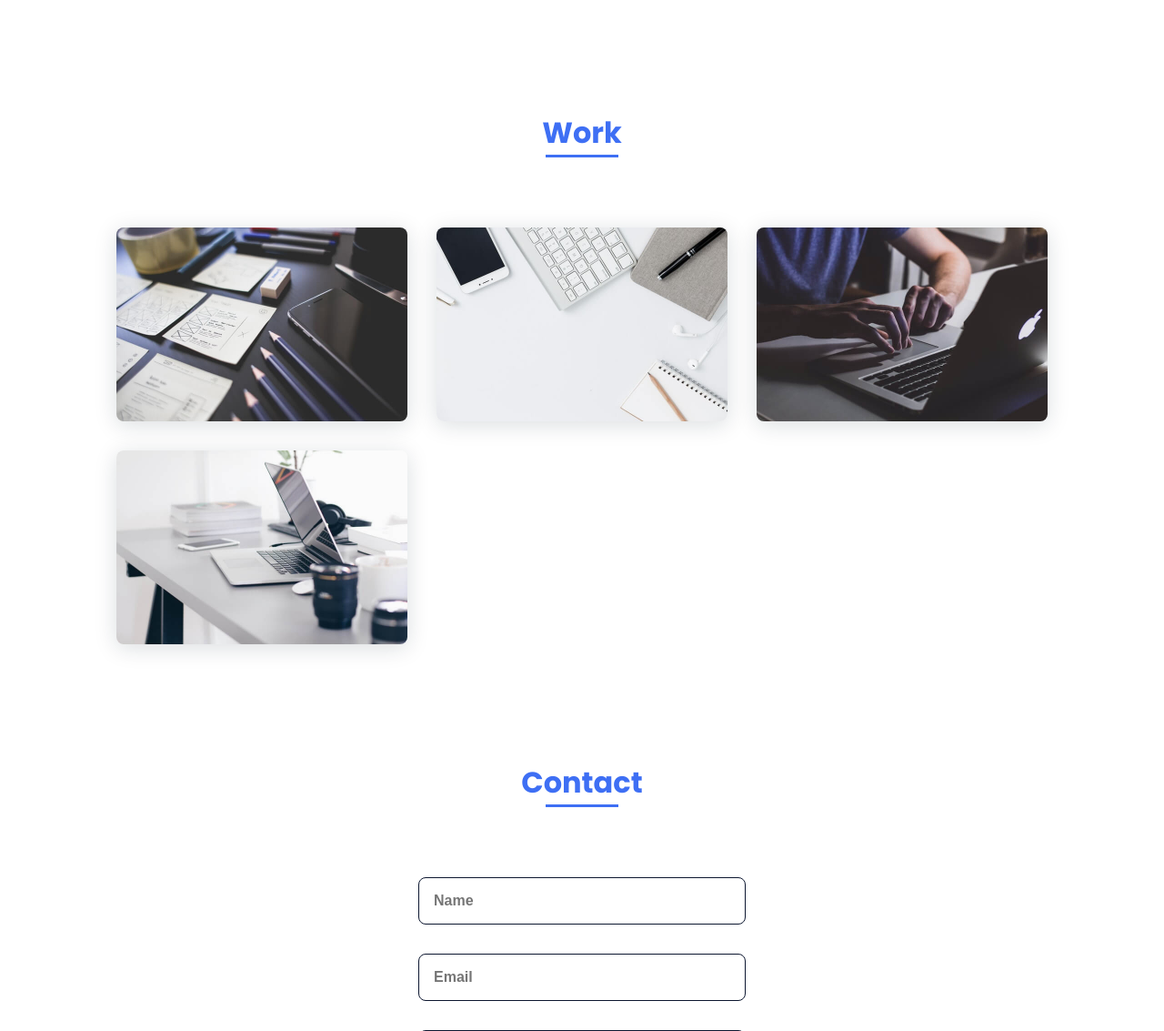
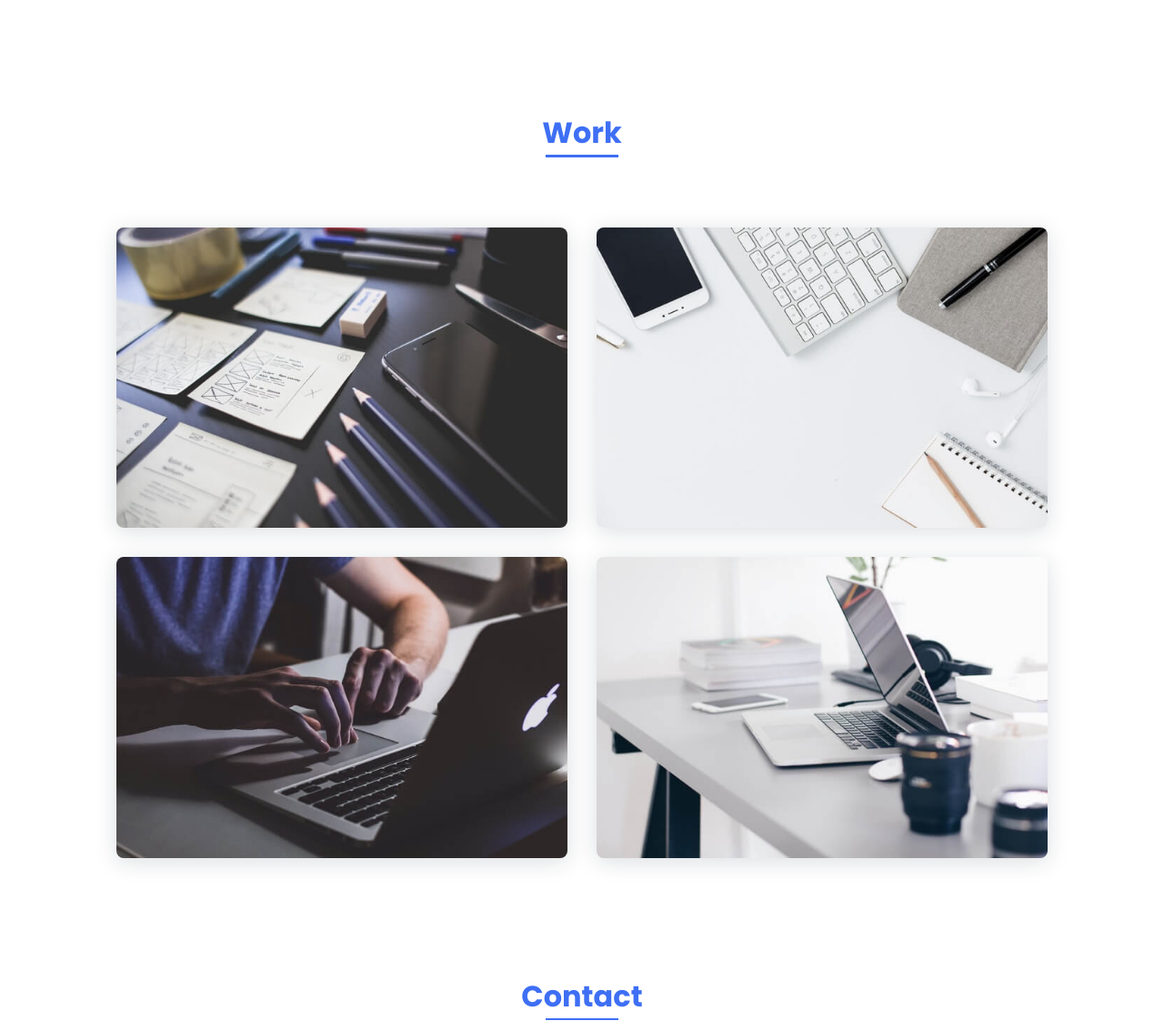
Before and after one commit to f4nn18/f4nn.github.io, a PHP site: page / in a window 1280 px wide. Shown: the part 2059-3192 px from the top of the page at 91% size. Run offline with PHP 8.4, Linux system fonts and the light colour scheme.

Commit message:
work_cont set to 2

```diff
--- a/assets/css/styles.css
+++ b/assets/css/styles.css
@@ -520,7 +520,7 @@ img {
     text-align: initial;
   }
   .work__container {
-    grid-template-columns: repeat(3, 1fr);
+    grid-template-columns: repeat(2, 1fr);
     column-gap: 2rem;
   }
 }
```
